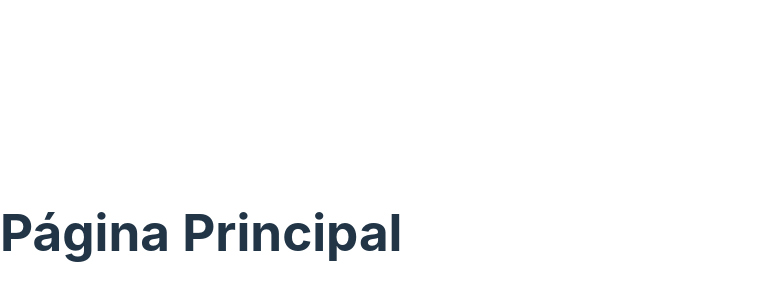
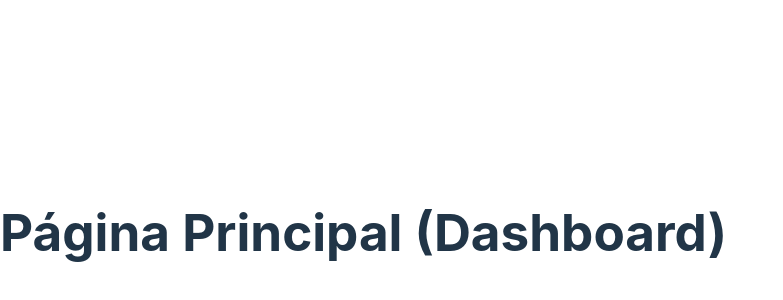
Before and after one commit to PedroLucaV/agenda-maker, a React (Vite) app in the folder front-end-react/: page / in a window 1280 px wide. Shown: the part 168-468 px from the top of the page, without its empty margins (0-783 px from the left). Built offline with nearby package versions, Linux system fonts and the light colour scheme.

Commit message:
:truck: chore: Rename the "Login" page to "Home"

```diff
--- a/front-end-react/src/main.jsx
+++ b/front-end-react/src/main.jsx
@@ -4,7 +4,7 @@ import ReactDOM from "react-dom/client";
 
 // Files & Pages:
 import App from "./pages/App/App";
-import Login from "./pages/Login/Login";
+import Home from "./pages/Home/Home";
 import "./index.css";
 
 ReactDOM.createRoot(document.getElementById("root")).render(
--- a/front-end-react/src/pages/App/App.jsx
+++ b/front-end-react/src/pages/App/App.jsx
@@ -1,7 +1,7 @@
 import "./App.css";
 
 const App = () => {
-  return <h1>Página Principal</h1>;
+  return <h1>Página Principal (Dashboard)</h1>;
 };
 
 export default App;
--- /dev/null
+++ b/front-end-react/src/pages/Home/Home.jsx
@@ -0,0 +1,7 @@
+import "./Home.css";
+
+const Home = () => {
+  return <h1>Página Inicial (Login)</h1>;
+};
+
+export default Home;
--- a/front-end-react/src/pages/Login/Login.jsx
+++ /dev/null
@@ -1,7 +0,0 @@
-import "./Login.css";
-
-const Login = () => {
-  return <h1>Página de Login</h1>;
-};
-
-export default Login;
```
Also changed, not shown: front-end-react/src/pages/Home/Home.css (added).
